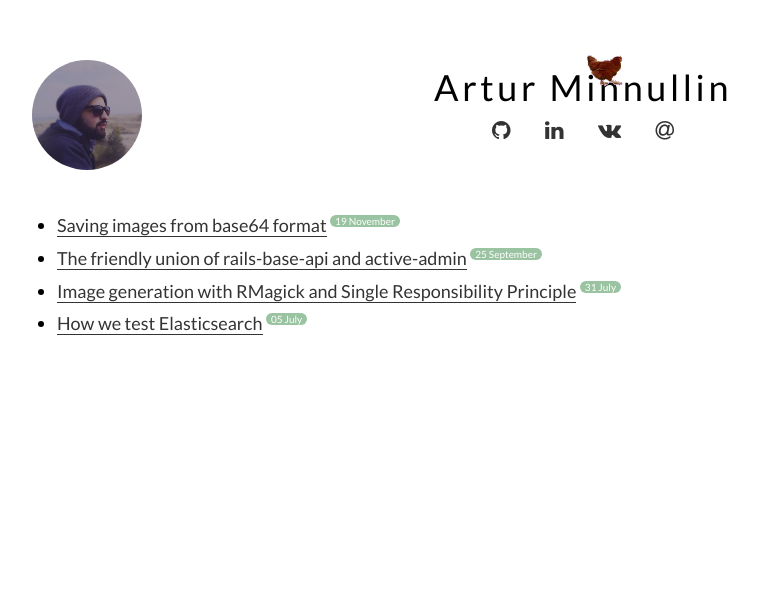
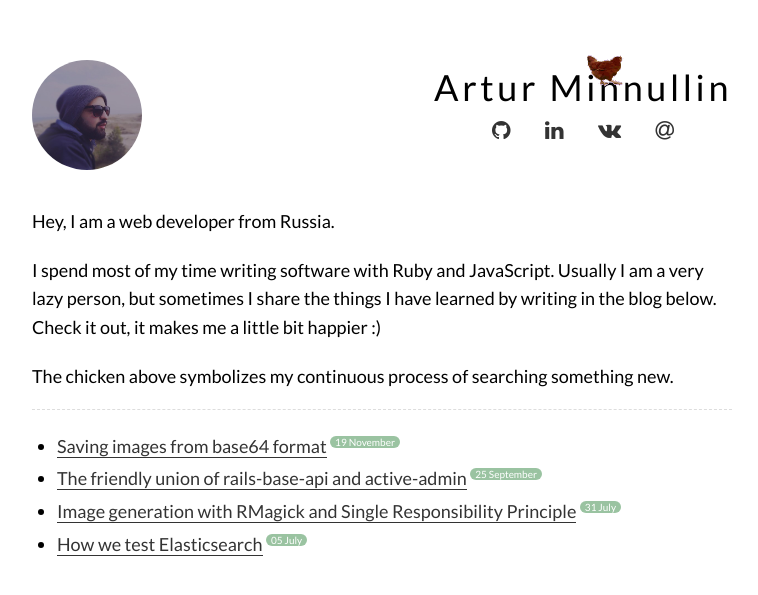
Before and after one commit to ArturMinnullin/arturminnullin.github.io, a Jekyll site: the page built from index.html, in a window 1280 px wide. Shown: the top 595 px of the page, without its empty margins (258-1016 px from the left). Built offline with Jekyll 4.4.1, drawn with Linux system fonts in a browser that asks for light colours; nearby versions of some CDN libraries; Markdown is read by kramdown in place of the engine named in the settings.

Commit message:
Add text about me

```diff
--- a/_sass/core/_base.scss
+++ b/_sass/core/_base.scss
@@ -19,7 +19,7 @@ h1 {
 }
 
 p {
-  margin-top: 1.2em;
+  margin-top: 1.1em;
 }
 
 pre {
--- a/_sass/modules/_layout.scss
+++ b/_sass/modules/_layout.scss
@@ -12,6 +12,13 @@
   margin: 0 auto;
 }
 
+.main-text {
+  border-bottom: 1px dashed $code-border-color;
+  padding-bottom: 1em;
+  margin-bottom: 1em;
+  line-height: 1.6em;
+}
+
 .post-list {
   margin-left: 25px;
   line-height: 1.6em;
--- a/index.html
+++ b/index.html
@@ -18,6 +18,11 @@ title: Artur Minnullin | That's my name
     </div>
   </div>
 </div>
+<div class="main-text">
+  <p>Hey, I am a web developer from Russia.</p>
+  <p>I spend most of my time writing software with Ruby and JavaScript. Usually I am a very lazy person, but sometimes I share the things I have learned by writing in the blog below. Check it out, it makes me a little bit happier :)</p>
+  <p>The chicken above symbolizes my continuous process of searching something new.</p>
+</div>
 <ul class="post-list">
   {% for post in site.posts %}
     <li>
```
